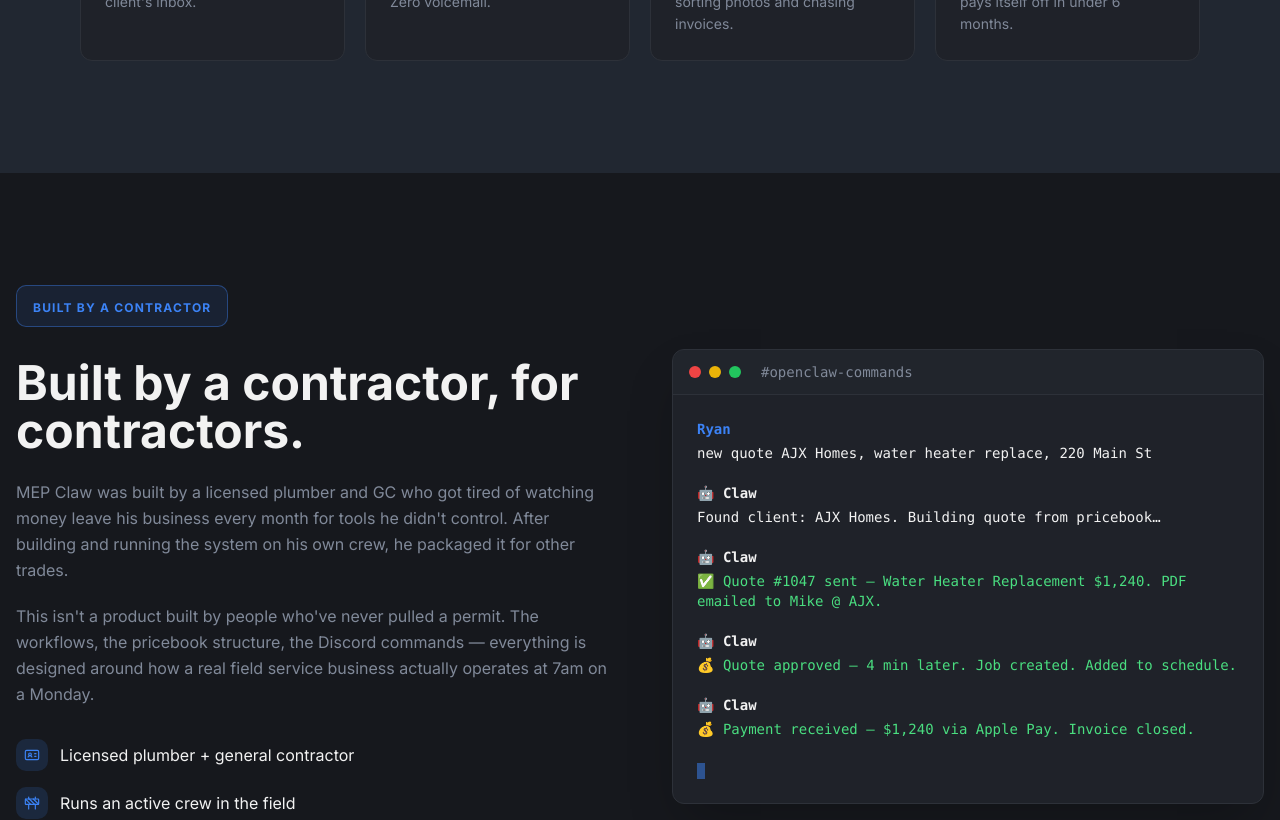
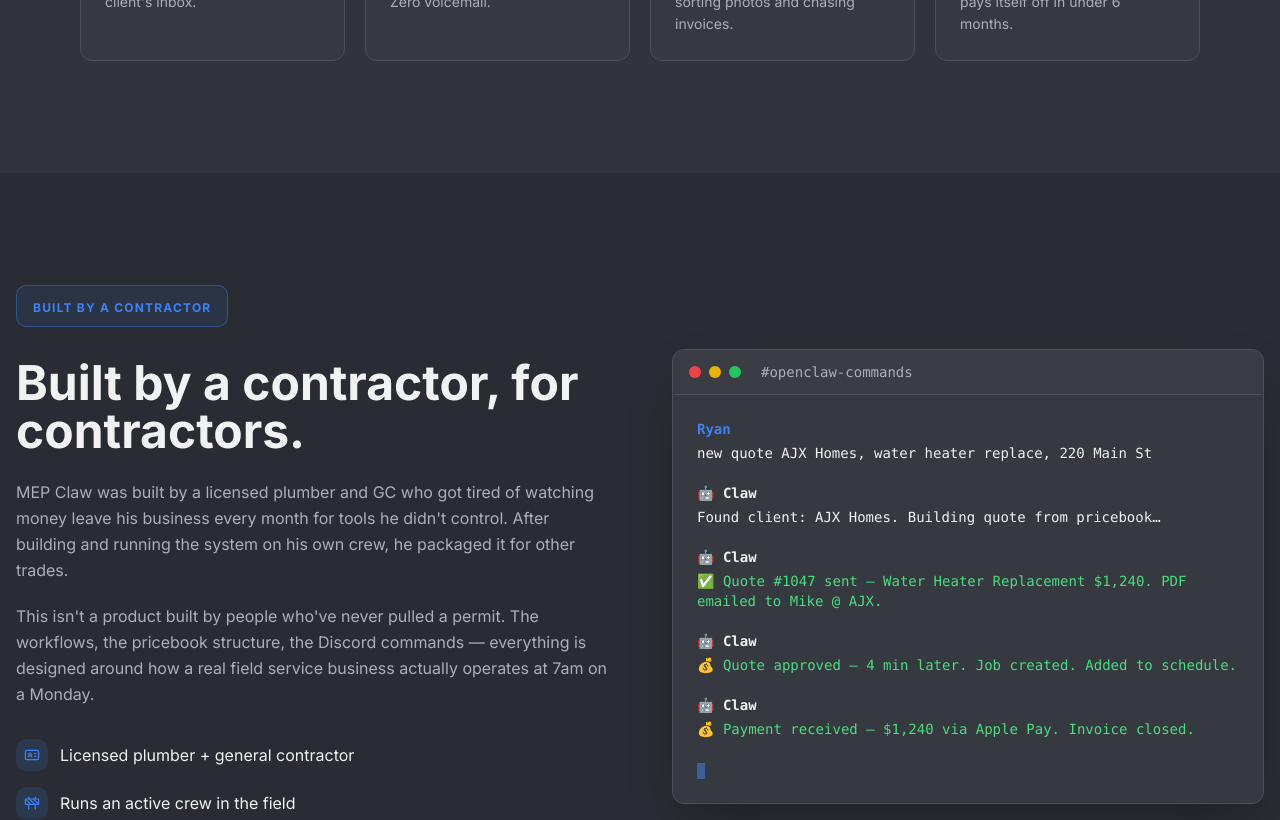
Before and after one commit to 623abl-arch/claw-on-autopilot, a React (Vite) app: page / in a window 1280 px wide. Shown: the part 1676-2496 px from the top of the page. Built offline with nearby package versions, Linux system fonts and the light colour scheme; the HTML template or start-up script is replaced by a standard one.

Commit message:
Changes
Co-authored-by: 623abl-arch <234837491+623abl-arch@users.noreply.github.com>

```diff
--- a/src/index.css
+++ b/src/index.css
@@ -6,23 +6,23 @@
 
 @layer base {
   :root {
-    --background: 222 14% 10%;
+    --background: 222 10% 18%;
     --foreground: 0 0% 95%;
 
-    --card: 222 14% 14%;
+    --card: 220 8% 23%;
     --card-foreground: 0 0% 95%;
 
-    --popover: 222 14% 14%;
+    --popover: 220 8% 23%;
     --popover-foreground: 0 0% 95%;
 
     --primary: 217 91% 60%;
     --primary-foreground: 0 0% 100%;
 
-    --secondary: 222 14% 18%;
+    --secondary: 220 7% 28%;
     --secondary-foreground: 0 0% 95%;
 
-    --muted: 222 14% 18%;
-    --muted-foreground: 218 11% 55%;
+    --muted: 220 7% 28%;
+    --muted-foreground: 220 9% 70%;
 
     --accent: 217 91% 60%;
     --accent-foreground: 0 0% 100%;
@@ -30,15 +30,15 @@
     --destructive: 0 84% 60%;
     --destructive-foreground: 0 0% 100%;
 
-    --border: 220 12% 20%;
-    --input: 220 12% 20%;
+    --border: 220 6% 32%;
+    --input: 220 6% 32%;
     --ring: 217 91% 60%;
 
     --radius: 0.75rem;
 
-    --surface: 217 20% 16%;
+    --surface: 220 9% 21%;
 
-    --callout: 217 22% 19%;
+    --callout: 220 9% 26%;
 
     --jobber: 88 50% 53%;
   }
```
